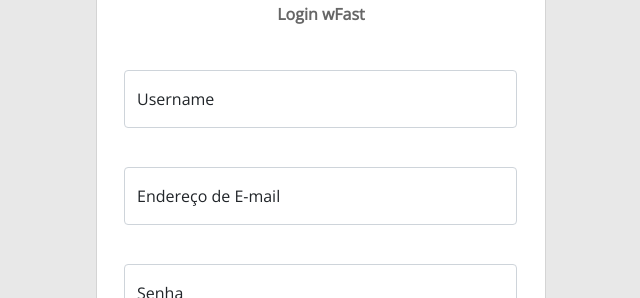
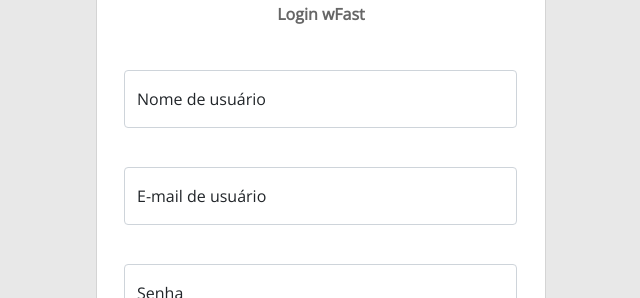
Before and after one commit to dre-lnx/wFast-react, a React (Create React App) app: page /signup in a window 1280 px wide. Shown: the part 221-519 px from the top of the page, without its empty margins (319-959 px from the left). Built offline with nearby package versions, Linux system fonts and the light colour scheme.

Commit message:
Add validação de formulários

```diff
--- a/src/assets/App.scss
+++ b/src/assets/App.scss
@@ -295,6 +295,11 @@ textarea {
 
 #signIn-form {
   transition: 2s;
+}
+
+.fields-warning * {
+  color: #cf3c3c;
+  font-size: 10px;
 }
 
 .form-y-layout {
--- /dev/null
+++ b/src/components/TextField.js
@@ -0,0 +1,24 @@
+import React from "react";
+import { ErrorMessage,useField } from "formik";
+
+const TextField = ({ label, ...props }) => {
+    const [field, meta] = useField(props)
+    console.log(field, meta)
+    return (
+        <div class="form-floating mb-3">
+        <input
+          type={props.type}
+          autoComplete="off"
+          className={`form-control ${meta.touched && meta.error && 'is-invalid'}`}
+          id="floatingInput"
+          placeholder={props.name}
+          name={props.name}
+          {...field}
+        />
+        <label for="floatingInput">{label}</label>
+        <ErrorMessage name={field.name} className="fields-warning"/>
+      </div>
+    )
+}
+
+export default TextField
--- a/src/pages/signUp.js
+++ b/src/pages/signUp.js
@@ -1,73 +1,75 @@
-import { React, useState } from 'react'
+import { React } from 'react'
 import { Link } from 'react-router-dom'
 import { ADD_USER } from '../graphql/mutations'
 import { useMutation } from '@apollo/client'
 import logo from '../assets/logo.svg'
+import { Form, Formik } from 'formik'
+import TextField from '../components/TextField'
+import * as Yup from 'yup'
 
 const SignUp = () => {
-  const [userName, setUsername] = useState(null)
-  const [email, setEmail] = useState(null)
-  const [password, setPassword] = useState(null)
-  const [repeatPassword, setRepeatPassword] = useState(null)
 
-  const [addUser, { data, loading, error }] = useMutation(ADD_USER)
+  const [addUser] = useMutation(ADD_USER)
 
-  const handleSubmit = (e) => {
-    e.preventDefault()
+  const validate = Yup.object({
+    name: Yup.string()
+      .max(20, 'O Nome pode ter no máximo 20 caracteres')
+      .required('Obrigatório'),
+    email: Yup.string()
+      .email('Insira um e-mail válido')
+      .required('Obrigatório'),
+    pwd: Yup.string()
+      .min(8, 'A senha precisa ter no mínimo 8 caracteres')
+      .required('Obrigatório'),
+    confirmPwd: Yup.string()
+      .oneOf([Yup.ref('pwd'), null], 'As senhas devem ser idênticas')
+      .required('A senha de verificação é obrigatória')
+  })
+
+  return (
+    <Formik
+      initialValues={{
+        name: '',
+        email: '',
+        pwd: '',
+        confirmPwd: '',
+      }}
+
+      validationSchema={validate}
+
+      onSubmit={(values, actions) => {
+        var nome = values.name
+        var email = values.email
+        var senha = values.pwd
+
+      actions.resetForm({
+        values: {
+            name: '',
+            email: '',
+            pwd: '',
+            confirmPwd: '',
+        }
+    })
 
     addUser({
-      variables: { data: { name: userName, email: email, pwd: password }},
+      variables: { data: { name: nome, email: email, pwd: senha }},
     })
-  }
 
-  return (
+  }}
+    >
+    {formik => (
     <div className="login-container-sm">
-      <form onSubmit={(e) => handleSubmit(e)}>
+      {console.log(formik.values)}
+      <Form>
         <div className="form-y-layout input-group" id="signUp-form">
           <div className="header">
             <img src={logo} alt="wfast logo" className="formLogo" />
             <p>Login wFast</p>
           </div>
-          <div class="form-floating mb-3">
-            <input
-              type="text"
-              class="form-control"
-              id="floatingInput"
-              placeholder="Name"
-              onChange={(event) => setUsername(event.target.value)}
-            />
-            <label for="floatingInput">Username</label>
-          </div>
-          <div class="form-floating mb-3">
-            <input
-              type="email"
-              class="form-control"
-              id="floatingInput"
-              placeholder="Email"
-              onChange={(event) => setEmail(event.target.value)}
-            />
-            <label for="floatingInput">Endereço de E-mail</label>
-          </div>
-          <div class="form-floating mb-3">
-            <input
-              type="password"
-              class="form-control"
-              id="floatingPassword"
-              placeholder="Password"
-              onChange={(event) => setPassword(event.target.value)}
-            />
-            <label for="floatingPassword">Senha</label>
-          </div>
-          <div class="form-floating mb-3">
-            <input
-              type="password"
-              class="form-control"
-              id="floatingPassword"
-              placeholder="Password"
-              onChange={(event) => setRepeatPassword(event.target.value)}
-            />
-            <label for="floatingPassword">Digite Novamente a Senha</label>
-          </div>
+            <TextField type="text" label="Nome de usuário" name="name"></TextField>
+            <TextField type="email" label="E-mail de usuário" name="email"></TextField>
+            <TextField type="password" label="Senha" name="pwd"></TextField>
+            <TextField type="password" label="Digite Novamente a Senha" name="confirmPwd"></TextField>
           <button type="submit" class="btn btn-success">
             Criar Conta
           </button>
@@ -75,8 +77,10 @@ const SignUp = () => {
             Já possuo uma conta
           </Link>
         </div>
-      </form>
+      </Form>
     </div>
+    )}
+    </Formik>
   )
 }
 
```
